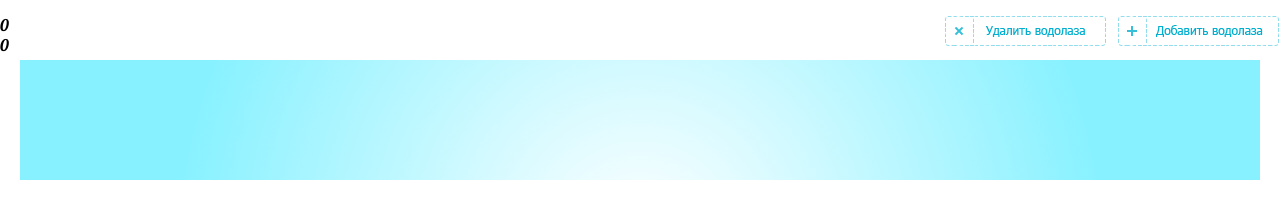
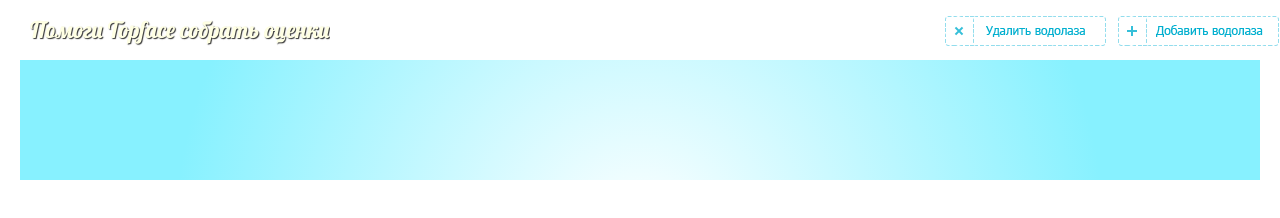
Before and after one commit to milushov/divers, a plain HTML site: page index.html in a window 1280 px wide. Drawn offline with Linux system fonts and the light colour scheme.

Commit message:
greeting

```diff
--- a/index.html
+++ b/index.html
@@ -19,8 +19,7 @@
   <body>
     <div id="menu">
       <div id="info">
-        <div id="rating">0</div>
-        <div id="count">0</div>
+        <div id="greeting">Помоги Topface собрать оценки</div>
       </div>
 
       <div id="buttons">
--- a/javascripts/app.js
+++ b/javascripts/app.js
@@ -248,6 +248,11 @@ function App(config, debug) {
 
       images[key].src = __images[i];
     }
+  };
+
+  this.showResultsPanel = function() {
+    var panel = $('#info');
+
   };
 };
 
--- a/stylesheets/common.css
+++ b/stylesheets/common.css
@@ -40,6 +40,16 @@ body {
   min-width: 300px;
   height: 50px;
   right: 30px;
+}
+
+#menu #greeting {
+  overflow: hidden;
+  min-width: 300px;
+  height: 50px;
+  margin-left: 30px;
+  color: #ffffe3;
+  font-size: 23px;
+  text-shadow: 1px 1px 1px #333;
 }
 
 #menu #buttons #add-diver {
```
